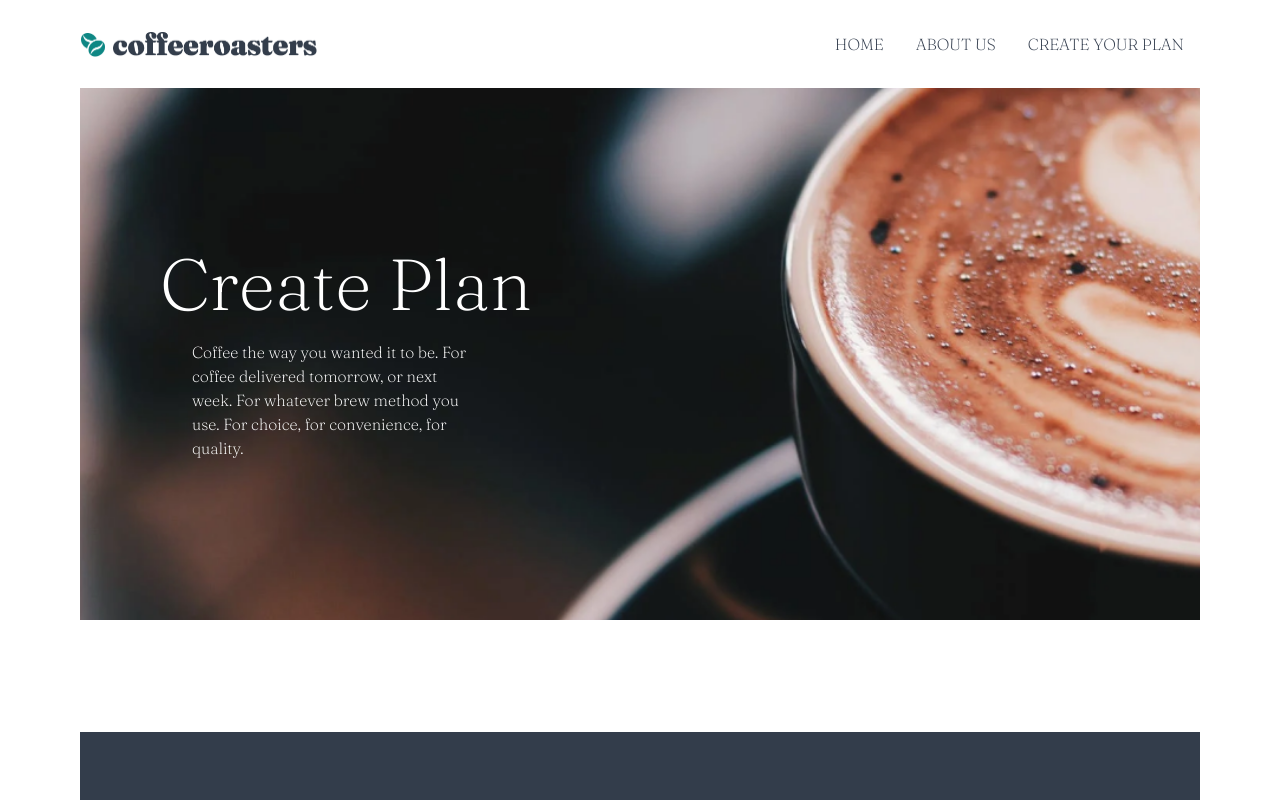
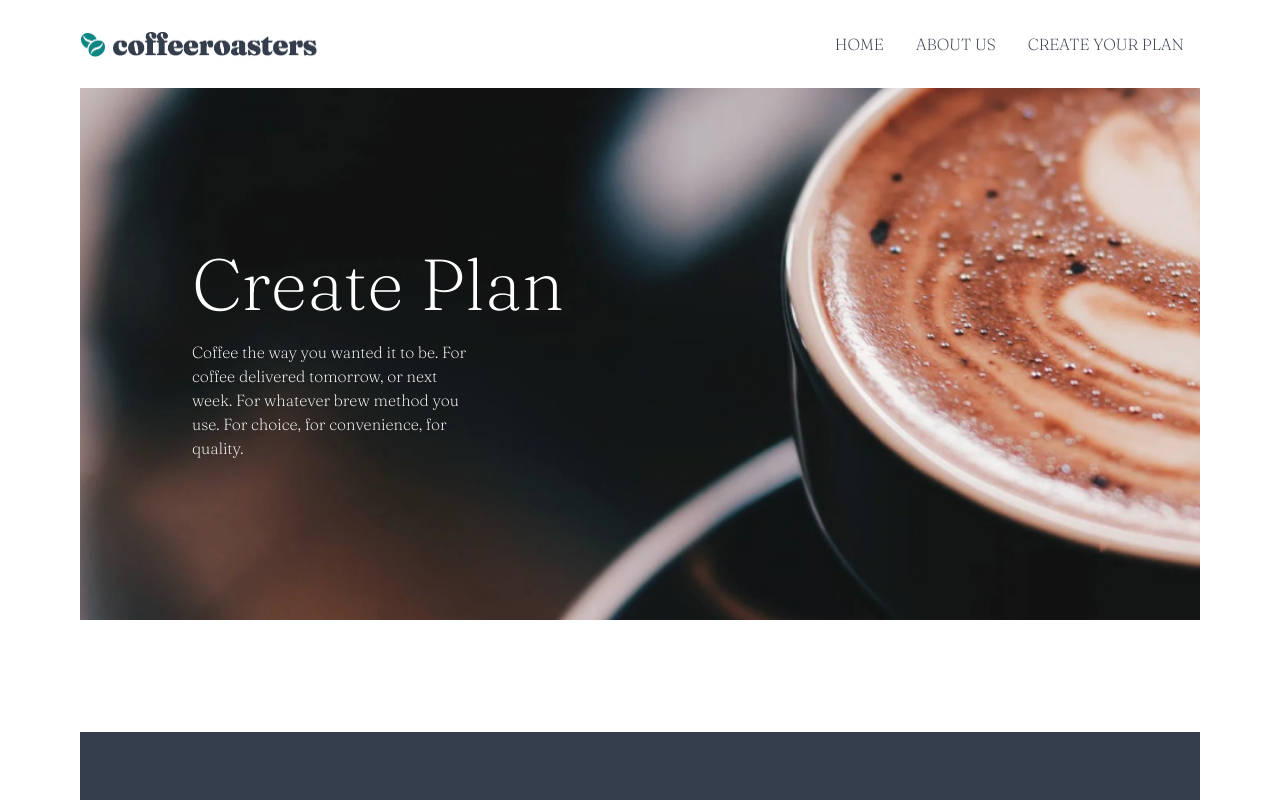
Before and after one commit to avoajaugochukwu/my_decagon, a React (Create React App) app: page / in a window 1280 px wide. Shown: the top 800 px of the page. Built offline with nearby package versions, Linux system fonts and the light colour scheme.

Commit message:
Updated padding for Hero

```diff
--- a/src/components/Hero.js
+++ b/src/components/Hero.js
@@ -4,7 +4,7 @@ export default function Hero() {
   return (
     <div className=" lg:px-20 md:px-8 px-8 ">
       <div className="hero-background md:py-40 py-32 md:pl-20 text-white text-center md:text-left">
-        <h1 className="text-7xl pb-5 font-black">Create Plan</h1>
+        <h1 className="text-7xl px-8 pb-5 font-black">Create Plan</h1>
         <p className="md:w-1/3 px-8">
           Coffee the way you wanted it to be. For coffee delivered tomorrow, or next week.
           For whatever brew method you use. For choice, for convenience, for quality.
```
